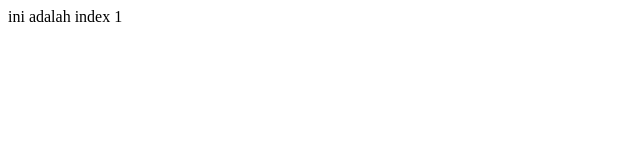
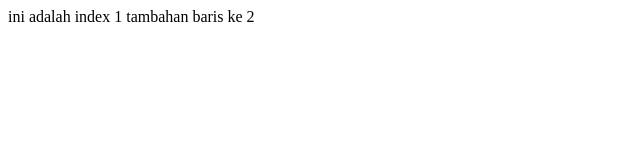
Before and after one commit to salmanursholihah/latihan_remote, a plain HTML site: page index.html in a window 1280 px wide. Shown: the whole page, without its empty margins (0-640 px from the left). Drawn offline with Linux system fonts and the light colour scheme.

Commit message:
commit index dan index2

```diff
--- a/index.html
+++ b/index.html
@@ -1,5 +1,6 @@
 <html>
     <body>
         ini adalah index 1
+        tambahan baris ke 2
     </body>
 </html>
```
Also changed, not shown: index2.html (+1 -0 lines).
